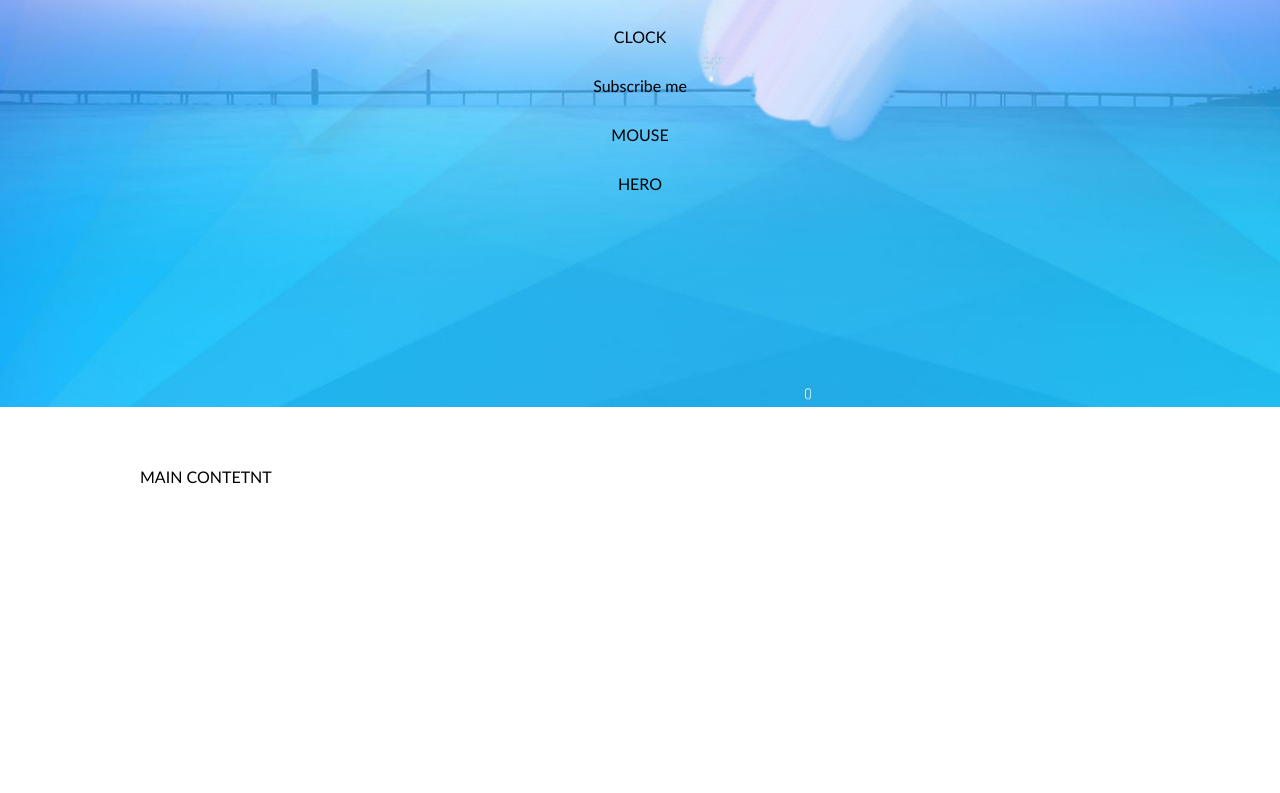
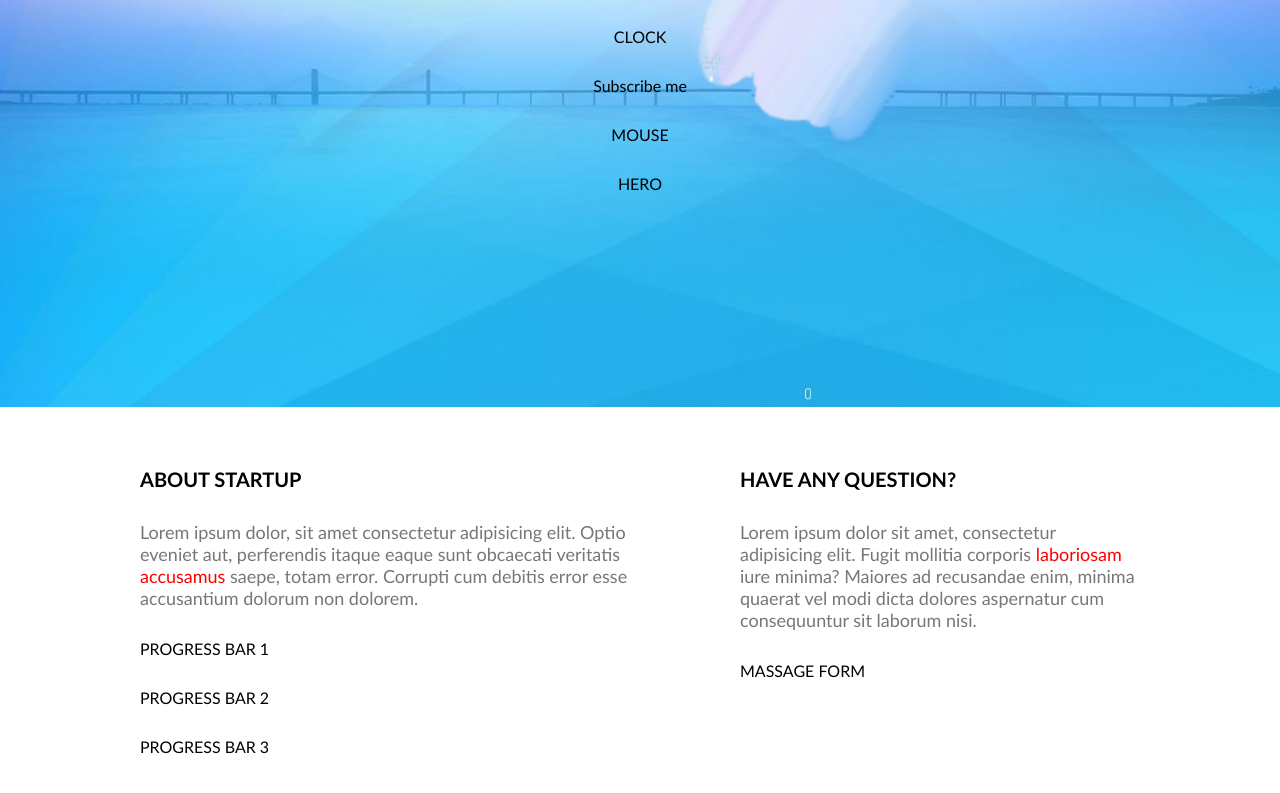
Before and after one commit to Creat2die/5-coming-soon, a website: page index.html in a window 1280 px wide. Shown: the part 393-1186 px from the top of the page. Drawn offline with Linux system fonts and the light colour scheme.

Commit message:
Content section #8

```diff
--- a/css/pages/home.css
+++ b/css/pages/home.css
@@ -46,8 +46,43 @@ section.bg-main{
 
 
 }
-
 /* HERO - end */
 
 /* MAIN - start */
+.main-content{
+    display: flex;
+    flex-direction: row;
+    justify-content: space-between;
+}
+
+.column{
+    display: flex;
+    flex-direction: column;
+    gap: 30px;
+    width: 50%;
+
+}
+
+.right-column{
+    width: 40%;
+}
+
+.section-title{
+    text-transform: uppercase;
+    font-size: 20px;
+}
+
+.section-description{
+    font-size: 18px;
+    color:#777;
+}
+
+.section-description > a{
+    color: red;
+    text-decoration: none;
+}
+
+.section-description > a:hover{
+    text-decoration: underline;
+}
 /* MAIN -end */
--- a/index.html
+++ b/index.html
@@ -34,8 +34,21 @@
             </div>
         </section>
         <section class="container" style="height: 1000px;">
-            <div class="row">
-                MAIN CONTETNT
+            <div class="row main-content">
+                <div class="column">
+                    <h2 class="section-title">About startup</h2>
+                    <p class="section-description">Lorem ipsum dolor, sit amet consectetur adipisicing elit. Optio eveniet aut, perferendis itaque eaque sunt obcaecati veritatis <a href="#">accusamus</a> saepe, totam error. Corrupti cum debitis error esse accusantium dolorum non dolorem.</p>
+                    <div>PROGRESS BAR 1</div>
+                    <div>PROGRESS BAR 2</div>
+                    <div>PROGRESS BAR 3</div>
+                </div>
+                <div class="column right-column">
+                    <h2 class="section-title">Have any question?</h2>
+                    <p class="section-description">Lorem ipsum dolor sit amet, consectetur adipisicing elit. Fugit mollitia corporis <a href="#">laboriosam</a> iure minima? Maiores ad recusandae enim, minima quaerat vel modi dicta dolores aspernatur cum consequuntur sit laborum nisi.</p>
+                    <form action="">
+                        MASSAGE FORM
+                    </form>
+                </div>
             </div>
         </section>
         <section class="container bg-main">
```
